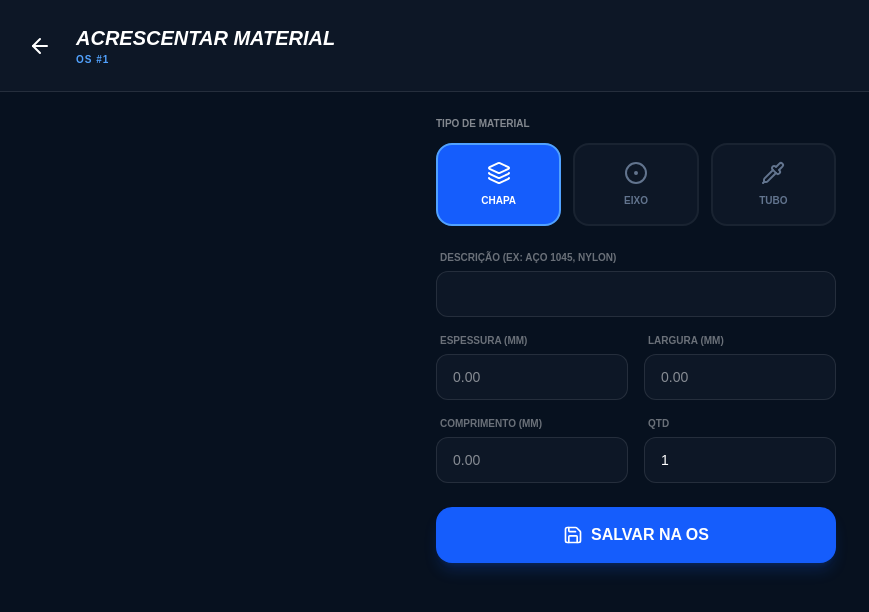
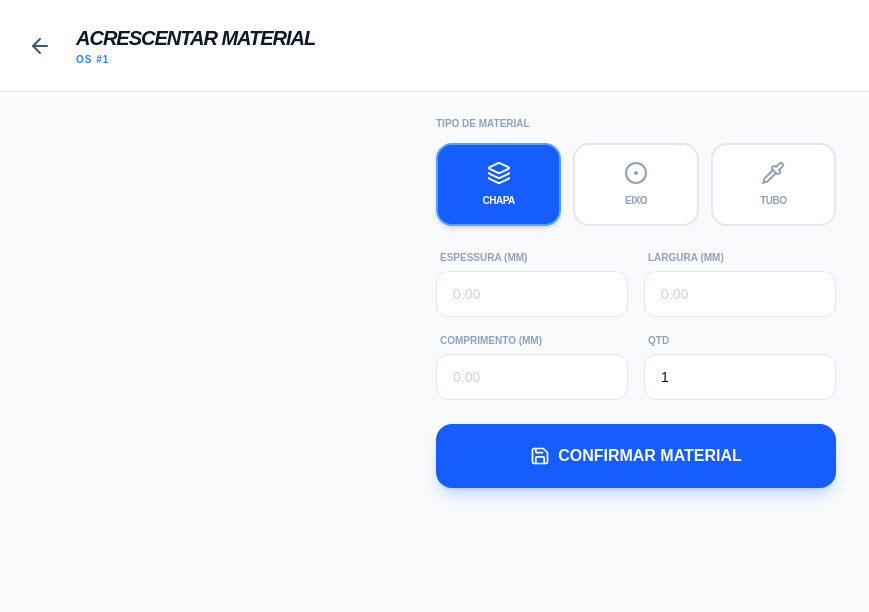
Before and after one commit to marcellsousaeng/app-servicos, a Next.js app: page /ordens/1/material in a window 1280 px wide. Both pictures are taken after a click on the button "CHAPA". Shown: the top 612 px of the page, without its empty margins (4-873 px from the left). Built offline with nearby package versions, Linux system fonts and the light colour scheme.

Commit message:
atualizaçoes

```diff
--- a/app/ordens/[id]/material/page.tsx
+++ b/app/ordens/[id]/material/page.tsx
@@ -1,8 +1,8 @@
 'use client'
 
-import { useState } from 'react'
+import { useState, useEffect } from 'react'
 import { useRouter, useParams } from 'next/navigation'
-import { ArrowLeft, Save, Layers, CircleDot, PipetteIcon as Pipe, Plus, Trash2 } from 'lucide-react'
+import { ArrowLeft, Save, Layers, CircleDot, PipetteIcon as Pipe } from 'lucide-react'
 import { supabase } from '../../../../lib/supabase'
 
 export default function AdicionarMaterialPage() {
@@ -12,6 +12,7 @@ export default function AdicionarMaterialPage() {
 
   const [tipo, setTipo] = useState('')
   const [loading, setLoading] = useState(false)
+  const [tema, setTema] = useState<'dark' | 'clean'>('clean')
 
   const [dados, setDados] = useState({
     descricao: '',
@@ -22,9 +23,13 @@ export default function AdicionarMaterialPage() {
     quantidade: '1'
   })
 
+  // Carrega o tema da configuração
+  useEffect(() => {
+    const temaSalvo = localStorage.getItem('tema-app') as 'dark' | 'clean'
+    if (temaSalvo) setTema(temaSalvo)
+  }, [])
+
   async function salvarMaterial() {
-    if (!dados.descricao) return alert('Dê uma descrição ao material')
-
     setLoading(true)
 
     const novoMaterial = {
@@ -34,12 +39,10 @@ export default function AdicionarMaterialPage() {
       created_at: new Date().toISOString()
     }
 
-    // Salva no Supabase
     const { error } = await supabase.from('materiais_os').insert([novoMaterial])
 
     if (error) {
       console.error(error)
-      // Se der erro (ex: sem internet), salva no LocalStorage para sincronizar depois
       const pendentes = JSON.parse(localStorage.getItem('materiais_pendentes') || '[]')
       localStorage.setItem('materiais_pendentes', JSON.stringify([...pendentes, novoMaterial]))
       alert('Salvo localmente (modo offline)')
@@ -49,59 +52,56 @@ export default function AdicionarMaterialPage() {
     router.back()
   }
 
+  const clean = tema === 'clean'
+
   return (
-    <div className="min-h-screen bg-[#07111f] text-white pb-10">
-      <header className="p-6 flex items-center gap-4 border-b border-white/10 bg-[#0d1726]">
-        <button onClick={() => router.back()} className="p-2 hover:bg-white/5 rounded-full">
+    <div className={`min-h-screen transition-colors duration-300 ${clean ? 'bg-[#f8fafc] text-slate-900' : 'bg-[#07111f] text-white'} pb-10`}>
+      <header className={`p-6 flex items-center gap-4 border-b transition-colors ${clean ? 'bg-white border-slate-200' : 'bg-[#0d1726] border-white/10'}`}>
+        <button onClick={() => router.back()} className={`p-2 rounded-full ${clean ? 'hover:bg-slate-100 text-slate-600' : 'hover:bg-white/5 text-white'}`}>
           <ArrowLeft size={24} />
         </button>
         <div>
-          <h1 className="text-xl font-black uppercase italic">Acrescentar Material</h1>
-          <p className="text-blue-400 text-[10px] font-bold uppercase tracking-widest">OS #{id_os}</p>
+          <h1 className="text-xl font-black uppercase italic tracking-tighter">Acrescentar Material</h1>
+          <p className="text-blue-500 text-[10px] font-bold uppercase tracking-widest">OS #{id_os}</p>
         </div>
       </header>
 
       <main className="p-6 max-w-md mx-auto space-y-6">
         <section>
-          <label className="text-[10px] font-bold uppercase opacity-50 mb-3 block">Tipo de Material</label>
+          <label className={`text-[10px] font-bold uppercase mb-3 block ${clean ? 'text-slate-400' : 'opacity-50'}`}>Tipo de Material</label>
           <div className="grid grid-cols-3 gap-3">
-            <BotaoTipo ativo={tipo === 'chapa'} onClick={() => setTipo('chapa')} label="Chapa" Icone={Layers} />
-            <BotaoTipo ativo={tipo === 'eixo'} onClick={() => setTipo('eixo')} label="Eixo" Icone={CircleDot} />
-            <BotaoTipo ativo={tipo === 'tubo'} onClick={() => setTipo('tubo')} label="Tubo" Icone={Pipe} />
+            <BotaoTipo clean={clean} ativo={tipo === 'chapa'} onClick={() => setTipo('chapa')} label="Chapa" Icone={Layers} />
+            <BotaoTipo clean={clean} ativo={tipo === 'eixo'} onClick={() => setTipo('eixo')} label="Eixo" Icone={CircleDot} />
+            <BotaoTipo clean={clean} ativo={tipo === 'tubo'} onClick={() => setTipo('tubo')} label="Tubo" Icone={Pipe} />
           </div>
         </section>
 
         {tipo && (
           <div className="space-y-4 animate-in fade-in slide-in-from-top-4 duration-300">
-            <InputGeral
-              label="Descrição (Ex: Aço 1045, Nylon)"
-              value={dados.descricao}
-              onChange={(v: string) => setDados({...dados, descricao: v})}
-            />
-
+            {/* Opcional: Removido campo de descrição se não for usar, ou mantido apenas como input geral */}
             <div className="grid grid-cols-2 gap-4">
               {tipo === 'chapa' && (
                 <>
-                  <InputGeral label="Espessura (mm)" placeholder="0.00" value={dados.espessura} onChange={(v: string) => setDados({...dados, espessura: v})} />
-                  <InputGeral label="Largura (mm)" placeholder="0.00" value={dados.largura} onChange={(v: string) => setDados({...dados, largura: v})} />
+                  <InputGeral clean={clean} label="Espessura (mm)" placeholder="0.00" value={dados.espessura} onChange={(v: string) => setDados({...dados, espessura: v})} />
+                  <InputGeral clean={clean} label="Largura (mm)" placeholder="0.00" value={dados.largura} onChange={(v: string) => setDados({...dados, largura: v})} />
                 </>
               )}
 
               {(tipo === 'eixo' || tipo === 'tubo') && (
-                <InputGeral label="Diâmetro (mm)" placeholder="Ø 0.00" value={dados.diametro} onChange={(v: string) => setDados({...dados, diametro: v})} />
+                <InputGeral clean={clean} label="Diâmetro (mm)" placeholder="Ø 0.00" value={dados.diametro} onChange={(v: string) => setDados({...dados, diametro: v})} />
               )}
 
-              <InputGeral label="Comprimento (mm)" placeholder="0.00" value={dados.comprimento} onChange={(v: string) => setDados({...dados, comprimento: v})} />
-              <InputGeral label="Qtd" type="number" value={dados.quantidade} onChange={(v: string) => setDados({...dados, quantidade: v})} />
+              <InputGeral clean={clean} label="Comprimento (mm)" placeholder="0.00" value={dados.comprimento} onChange={(v: string) => setDados({...dados, comprimento: v})} />
+              <InputGeral clean={clean} label="Qtd" type="number" value={dados.quantidade} onChange={(v: string) => setDados({...dados, quantidade: v})} />
             </div>
 
             <button
               onClick={salvarMaterial}
               disabled={loading}
-              className="w-full bg-blue-600 py-4 rounded-2xl font-black uppercase mt-6 flex items-center justify-center gap-2 active:scale-95 transition-all shadow-lg shadow-blue-600/20"
+              className="w-full bg-blue-600 py-5 rounded-2xl font-black uppercase mt-6 flex items-center justify-center gap-2 text-white active:scale-95 transition-all shadow-lg shadow-blue-600/20"
             >
               <Save size={20} />
-              {loading ? 'Gravando...' : 'Salvar na OS'}
+              {loading ? 'Gravando...' : 'Confirmar Material'}
             </button>
           </div>
         )}
@@ -110,30 +110,38 @@ export default function AdicionarMaterialPage() {
   )
 }
 
-function BotaoTipo({ ativo, onClick, label, Icone }: any) {
+function BotaoTipo({ ativo, onClick, label, Icone, clean }: any) {
   return (
     <button
       onClick={onClick}
       className={`flex flex-col items-center justify-center p-4 rounded-2xl border-2 transition-all ${
-        ativo ? 'bg-blue-600 border-blue-400 text-white' : 'bg-[#0d1726] border-white/5 text-slate-500'
+        ativo
+          ? 'bg-blue-600 border-blue-400 text-white shadow-md'
+          : clean
+            ? 'bg-white border-slate-200 text-slate-400'
+            : 'bg-[#0d1726] border-white/5 text-slate-500'
       }`}
     >
       <Icone size={24} className="mb-2" />
-      <span className="text-[10px] font-black uppercase">{label}</span>
+      <span className="text-[10px] font-black uppercase tracking-tighter">{label}</span>
     </button>
   )
 }
 
-function InputGeral({ label, placeholder, value, onChange, type = "text" }: any) {
+function InputGeral({ label, placeholder, value, onChange, type = "text", clean }: any) {
   return (
     <div className="flex flex-col gap-1.5">
-      <label className="text-[10px] font-bold uppercase opacity-40 ml-1">{label}</label>
+      <label className={`text-[10px] font-bold uppercase ml-1 ${clean ? 'text-slate-400' : 'opacity-40'}`}>{label}</label>
       <input
         type={type}
         value={value}
         onChange={(e) => onChange(e.target.value)}
         placeholder={placeholder}
-        className="bg-[#0d1726] border border-white/10 rounded-xl px-4 py-3 text-sm focus:outline-none focus:border-blue-500 text-white w-full"
+        className={`border rounded-xl px-4 py-3 text-sm focus:outline-none focus:border-blue-500 transition-colors ${
+          clean
+            ? 'bg-white border-slate-200 text-slate-900 placeholder:text-slate-300'
+            : 'bg-[#0d1726] border-white/10 text-white placeholder:text-slate-600'
+        } w-full`}
       />
     </div>
   )
```
Also changed, not shown: public/icon-192x192.png.
